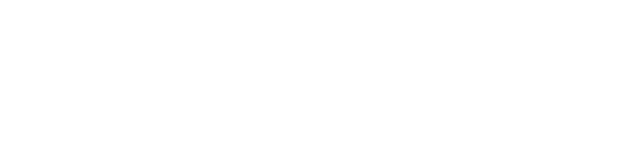
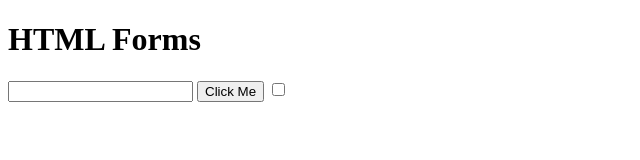
Before and after one commit to Gaviya22/Internet-Technologies-Day-05, a plain HTML site: page index.html in a window 1280 px wide. Shown: the whole page, without its empty margins (0-640 px from the left). Drawn offline with Linux system fonts and the light colour scheme.

Commit message:
Add form elements to HTML structure

```diff
--- a/index.html
+++ b/index.html
@@ -7,5 +7,10 @@
 </head>
 <body>
 
+    <h1>HTML Forms</h1>
+    <input type="text">
+    <input type="button" value="Click Me">
+    <input type="checkbox">
+
 </body>
 </html>
```
